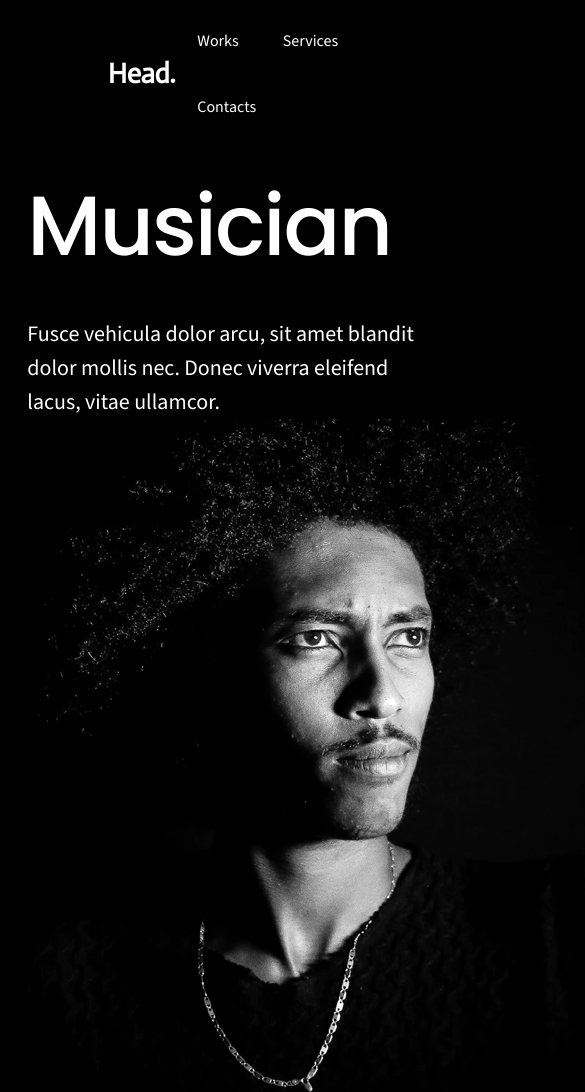
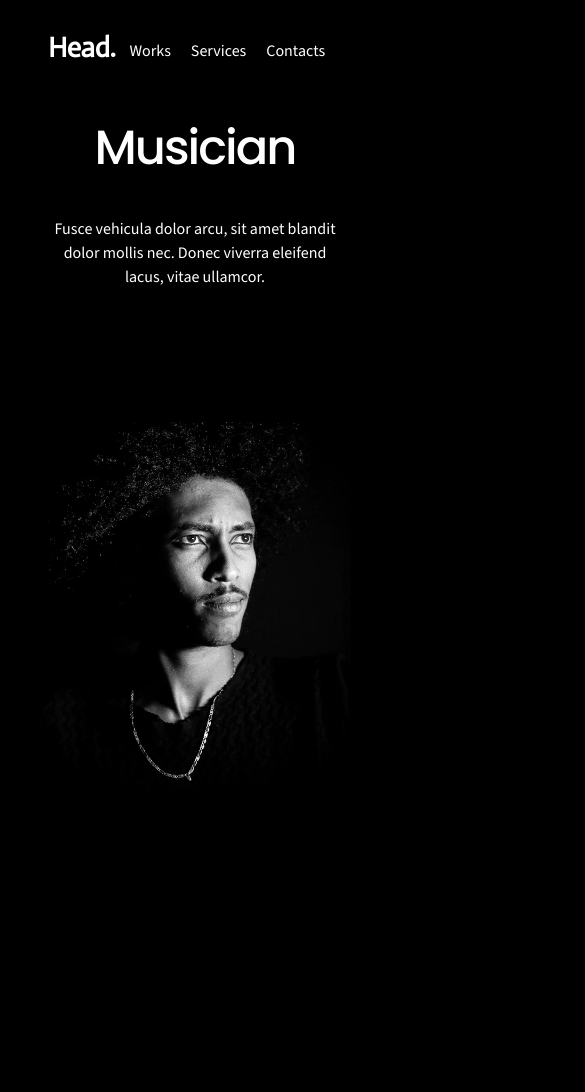
Before and after one commit to ZFazzi/musician, a plain HTML site: page index.html in a window 390 px wide. Shown: the top 1092 px of the page, 585 px wide, since content can reach past the window. After the commit the page ends 844 px from the top, so only its background shows below. Drawn offline with nearby package versions, Linux system fonts and the light colour scheme.

Commit message:
aligned the items and experimented with responsiveness

```diff
--- a/index.html
+++ b/index.html
@@ -24,15 +24,15 @@
         </div>
     </header>
     <main>
-        <section>
-            <section>
+        <div class="container">
+            <section class="textarea">
                 <h1>Musician</h1>
                 <p class="main-text">Fusce vehicula dolor arcu, sit amet blandit<br> dolor mollis nec. Donec viverra eleifend<br> lacus, vitae ullamcor.</p>
             </section>
-            <section>
+            <section class="image">
                 <img src="images/male-musician.png" alt="Male musician in black and white">
             </section>
-        </section>
+        </div>
     </main>
 
 </body>
--- a/styles/index.scss
+++ b/styles/index.scss
@@ -1,16 +1,21 @@
+
+
 * {
     box-sizing: border-box;
     margin: 0;
     padding: 0;
 }
 
-/*header*/
+/*Body*/
 body{
     background-color: black;
-    max-width: 1200px;
-    max-height: 1900px;
+    font-family: "Source Sans 3", sans-serif;
+    margin: 0;
+    padding: 0;
+    height: 100%;
+    overflow-x: hidden;
 }
-
+/*Header*/
 .header {
     display: flex;
     justify-content: space-between;
@@ -23,30 +28,34 @@ body{
     font-weight: 400;
     font-style: normal;
     padding:  2%;
+    position: absolute;
+    top: 0;
+    left: 0;
+    right: 0;
+    z-index: 100;
+
 }
 
 .logo {
-    margin-left: 100px;
+    margin-left: 8%;
 }
 
 .navbar {
+    align-items: flex-start;
     flex-grow: 0.9;
 }
 
 nav ul {
     list-style-type: none;
-    padding: 0;
-    margin: 0;
+    display: flex;
 }
 
 ul li {
-    float: left;
-    padding: 22px;
+    padding: 28px;
 }
 
 li a {
     text-decoration: none;
-    display: block;
     color: #ffffff;
     line-height: 22px;
     letter-spacing: 0px;
@@ -58,13 +67,20 @@ li a {
 }
 
 li a:hover {
-    font-size: 24px;
+    font-size: 18px;
 }
 
 /*Main*/
-main{
-    padding:  7%;
+.container{
+    display: flex;
+    justify-content: space-between;
+    align-items: center;
+    padding: 10%;
+    height: 100vh;
+    position: relative;
 }
+
+/*Text Section*/
 h1{
     color: #ffffff;
     line-height: 102px;
@@ -73,7 +89,10 @@ h1{
     font-family: "Poppins", sans-serif;
     font-weight: 500;
     font-style: normal;
+}
 
+.textarea{
+    flex: 1;
 }
 
 .main-text{
@@ -87,6 +106,58 @@ h1{
     font-style: normal;
     margin-top: 40px;
 }
-section{
-    display: inline-block;
-  }
+/*Image Section*/
+.image{
+    flex: 1;
+    text-align: right;
+}
+
+.image img{
+    max-width: 100%;
+    height: auto;
+    object-fit: cover;
+    max-height: 100vh;
+}
+
+/*Responsiveness*/
+
+@media (max-width: 768px){
+    .container{
+        flex-direction: column;
+        justify-content: center;
+        text-align: center;
+    }
+    .header{
+        padding: 20px;
+    }
+    nav ul{
+        display: inline-block;
+        text-align: center;
+        padding: 0;
+        list-style-type: none;
+        display: flex;
+    }
+    ul li{
+        padding: 10px;
+        float: none;
+    }
+    h1{
+        font-size: 48px;
+        line-height: 58px;
+        display: flex;
+        justify-content: center;
+        margin-top: 80px;
+    }
+    .main-text{
+        font-size: 16px;
+        line-height: 24px;
+    }
+    .image-section{
+        margin-top: 20px;
+    }
+    .image-section img{
+        width: 100%;
+        height: auto;
+        max-height: 50vh;
+    }
+}
```
Also changed, not shown: styles/index.css, 1 other file.
